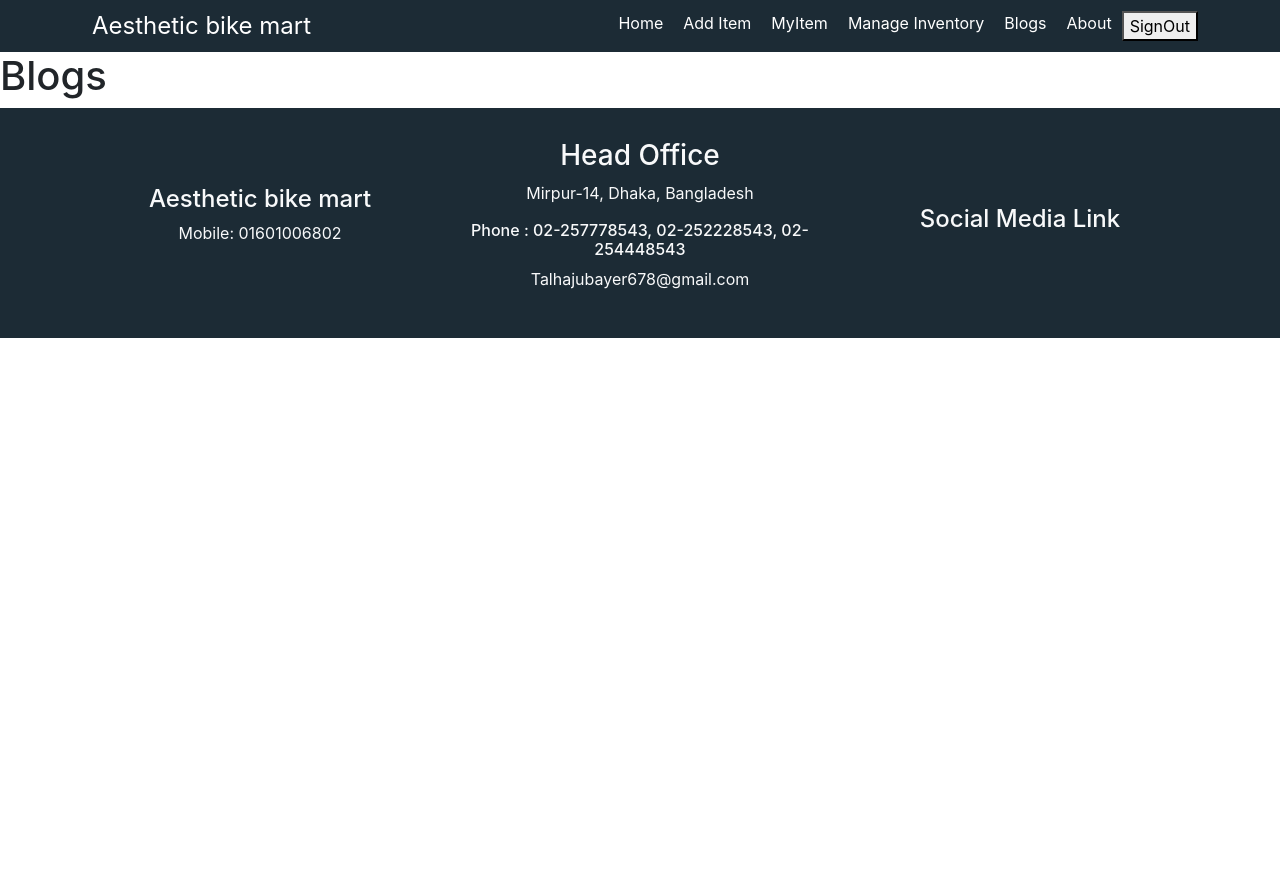
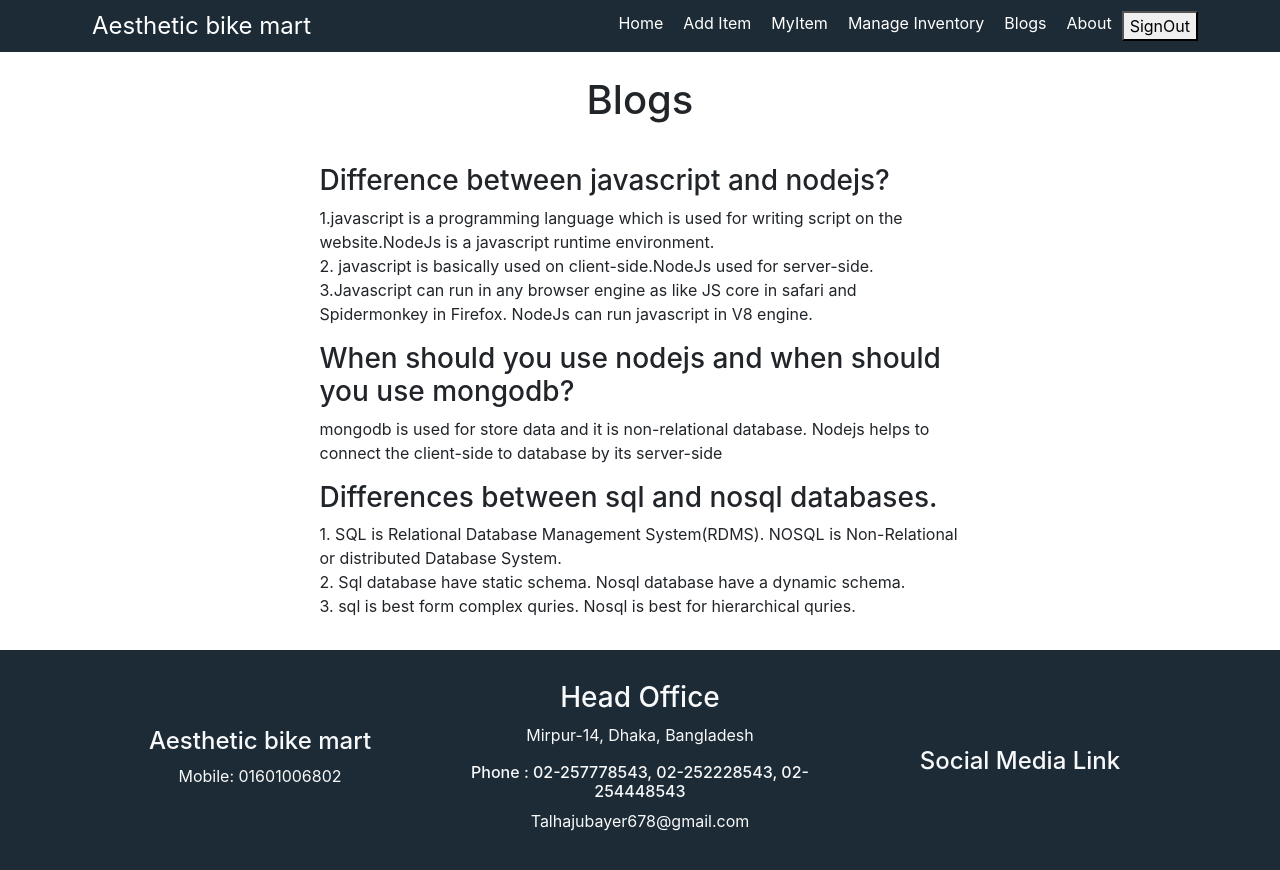
Before and after one commit to jubayer456/aesthetic-bike-mart-client, a React (Create React App) app: page /blogs in a window 1280 px wide. Shown: the top 870 px of the page. Before the commit the page ends 800 px from the top, so only its background shows below. Built offline with nearby package versions, Linux system fonts and the light colour scheme; no server answers; sample sign-in values are in the browser's storage.

Commit message:
add blogs

```diff
--- a/src/pages/Blogs/Blogs.js
+++ b/src/pages/Blogs/Blogs.js
@@ -3,9 +3,27 @@ import PageTitle from '../Shared/PageTitle/PageTitle';
 
 const Blogs = () => {
     return (
-        <div>
+        <div className='container'>
             <PageTitle title='Blogs'></PageTitle>
-            <h1 className='texte-center'>Blogs</h1>
+            <h1 className='text-center my-4'>Blogs</h1>
+            <div className="row d-flex justify-content-center">
+                <div className="col col-lg-7 d-flex justify-content-center">
+                    <div className='my-3'>
+                        <h3> Difference between javascript and nodejs?</h3>
+                        <p>1.javascript is a programming language which is used for writing script on the website.NodeJs is a javascript runtime environment. <br />
+                            2. javascript is basically used on client-side.NodeJs used for server-side. <br />
+                            3.Javascript can run in any browser engine as like JS core in safari and Spidermonkey in Firefox. NodeJs can run javascript in V8 engine.
+                        </p>
+                        <h3>When should you use nodejs and when should you use mongodb?</h3>
+                        <p>mongodb is used for store data and it is non-relational database. Nodejs helps to connect the client-side to database by its server-side</p>
+                        <h3>Differences between sql and nosql databases.</h3>
+                        <p>1. SQL is Relational Database Management System(RDMS). NOSQL is Non-Relational or distributed Database System. <br />
+                            2. Sql database have static schema. Nosql database have a dynamic schema. <br />
+                            3. sql is best form complex quries. Nosql is best for hierarchical  quries.
+                        </p>
+                    </div>
+                </div>
+            </div>
         </div>
     );
 };
```
